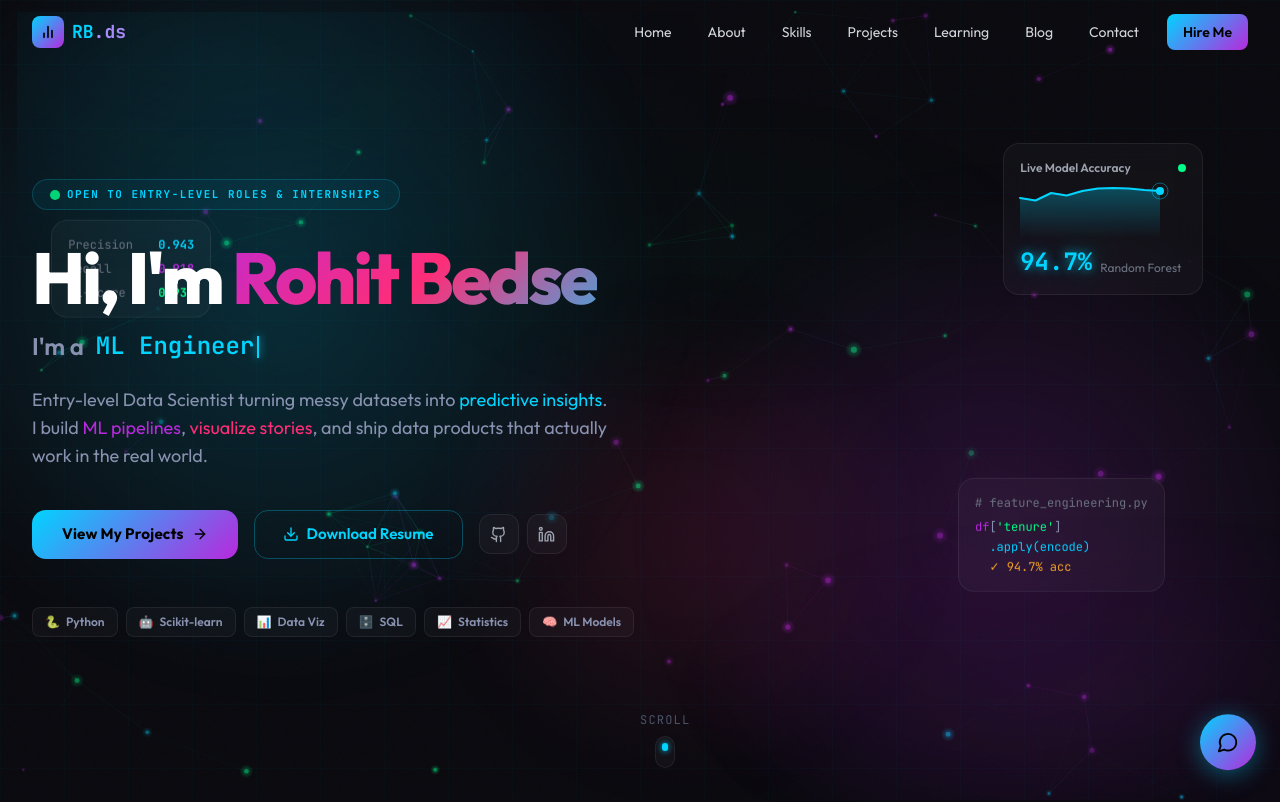
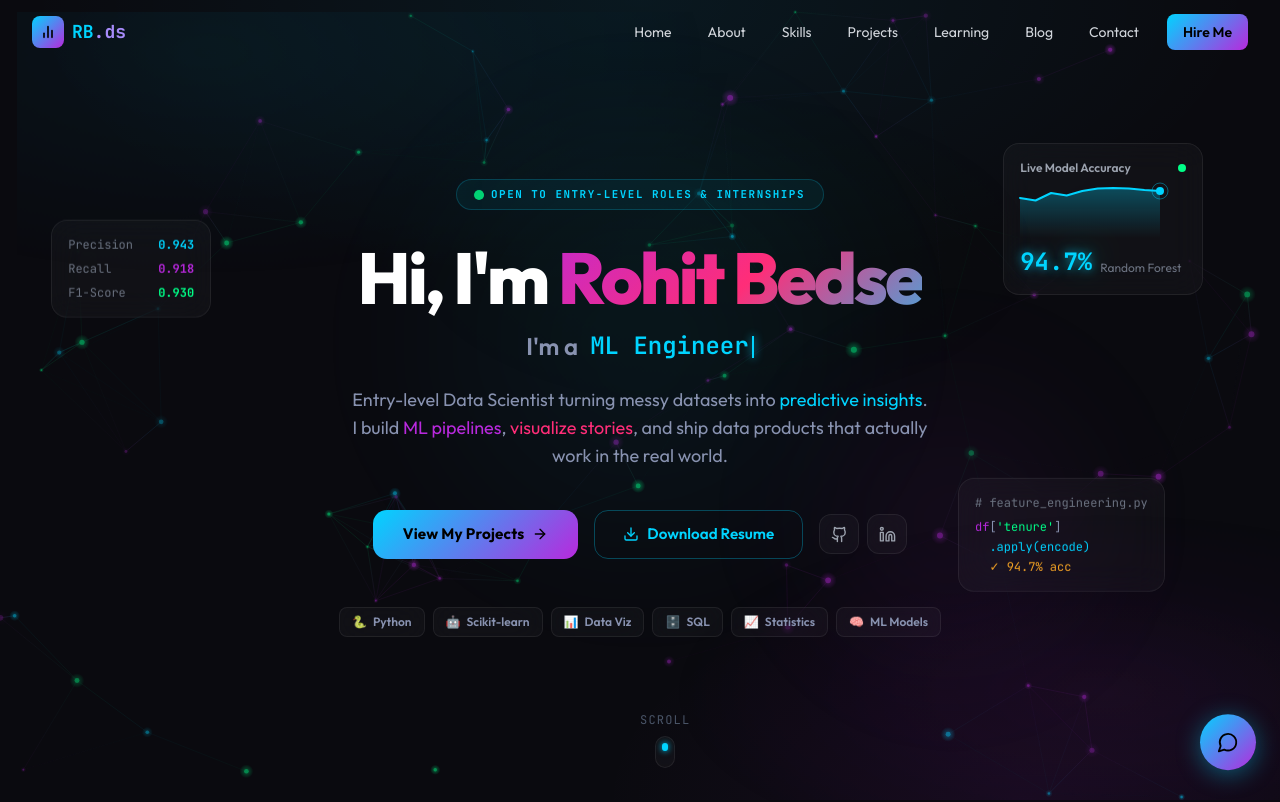
Before and after one commit to rohitbedse/portfolio, a Next.js app: page / in a window 1280 px wide. Shown: the top 802 px of the page. Built offline with nearby package versions, Linux system fonts and the light colour scheme.

Commit message:
fix: clean hero bg (remove grid + giant orbs), center all hero text

```diff
--- a/src/app/page.tsx
+++ b/src/app/page.tsx
@@ -264,25 +264,30 @@ export default function HomePage() {
       {/* ══════════ HERO ══════════ */}
       <section
         id="hero"
-        className="relative min-h-screen flex items-center overflow-hidden bg-grid"
+        className="relative min-h-screen flex items-center justify-center overflow-hidden"
+        style={{ background: 'radial-gradient(ellipse 80% 60% at 50% 0%, rgba(0,212,255,0.07) 0%, transparent 60%), radial-gradient(ellipse 60% 50% at 80% 100%, rgba(184,41,221,0.07) 0%, transparent 55%), var(--dark)' }}
       >
         <NeuralCanvas />
 
-        {/* Ambient orbs */}
-        <motion.div className="orb-cyan absolute pointer-events-none"
-          style={{ width: 800, height: 800, top: '-20%', left: '-15%' }}
-          animate={{ x: [0, 70, 0], y: [0, 50, 0] }}
-          transition={{ duration: 14, repeat: Infinity, ease: 'easeInOut' }}
+        {/* Ambient glows — clean & subtle */}
+        <div
+          className="absolute pointer-events-none"
+          style={{
+            width: 600, height: 600,
+            top: '50%', left: '50%',
+            transform: 'translate(-50%, -60%)',
+            background: 'radial-gradient(circle, rgba(0,212,255,0.06) 0%, transparent 70%)',
+            filter: 'blur(40px)',
+          }}
         />
-        <motion.div className="orb-purple absolute pointer-events-none"
-          style={{ width: 700, height: 700, bottom: '-15%', right: '-10%' }}
-          animate={{ x: [0, -60, 0], y: [0, -40, 0] }}
-          transition={{ duration: 12, repeat: Infinity, ease: 'easeInOut', delay: 1 }}
-        />
-        <motion.div className="orb-pink absolute pointer-events-none"
-          style={{ width: 500, height: 500, top: '40%', right: '30%' }}
-          animate={{ x: [0, 40, 0], y: [0, -30, 0] }}
-          transition={{ duration: 10, repeat: Infinity, ease: 'easeInOut', delay: 2 }}
+        <div
+          className="absolute pointer-events-none"
+          style={{
+            width: 400, height: 400,
+            bottom: '10%', right: '10%',
+            background: 'radial-gradient(circle, rgba(184,41,221,0.07) 0%, transparent 70%)',
+            filter: 'blur(50px)',
+          }}
         />
 
         {/* ── Floating Cards ── */}
@@ -327,14 +332,14 @@ export default function HomePage() {
 
         {/* ── Hero Content ── */}
         <motion.div
-          className="relative z-10 max-w-7xl mx-auto px-4 sm:px-6 lg:px-8 pt-24 pb-20 w-full"
+          className="relative z-10 max-w-4xl mx-auto px-4 sm:px-6 lg:px-8 pt-24 pb-20 w-full text-center"
           style={{ opacity: heroOpacity, y: heroY }}
         >
           <motion.div
             variants={containerV}
             initial="hidden"
             animate="visible"
-            className="max-w-3xl"
+            className="flex flex-col items-center"
           >
             {/* Available badge */}
             <motion.div variants={itemV} className="mb-8">
@@ -351,13 +356,13 @@ export default function HomePage() {
             </motion.h1>
 
             {/* Role typewriter */}
-            <motion.div variants={itemV} className="text-xl md:text-2xl font-semibold mb-6 flex items-center gap-3 flex-wrap">
+            <motion.div variants={itemV} className="text-xl md:text-2xl font-semibold mb-6 flex items-center justify-center gap-3 flex-wrap">
               <span style={{ color: 'var(--text-secondary)' }}>I&apos;m a</span>
               <Typewriter />
             </motion.div>
 
             {/* Description */}
-            <motion.p variants={itemV} className="text-base md:text-lg leading-relaxed mb-10 max-w-xl" style={{ color: 'var(--text-secondary)' }}>
+            <motion.p variants={itemV} className="text-base md:text-lg leading-relaxed mb-10 max-w-xl mx-auto" style={{ color: 'var(--text-secondary)' }}>
               Entry-level Data Scientist turning messy datasets into
               <span style={{ color: 'var(--cyan)' }}> predictive insights</span>.
               I build{' '}
@@ -367,7 +372,7 @@ export default function HomePage() {
             </motion.p>
 
             {/* CTA Buttons */}
-            <motion.div variants={itemV} className="flex flex-wrap gap-4 mb-12">
+            <motion.div variants={itemV} className="flex flex-wrap gap-4 mb-12 justify-center">
               <Link href="/projects" id="hero-cta-projects">
                 <motion.button
                   className="btn-primary flex items-center gap-2"
@@ -404,7 +409,7 @@ export default function HomePage() {
             </motion.div>
 
             {/* Skill chips */}
-            <motion.div variants={itemV} className="flex flex-wrap gap-2">
+            <motion.div variants={itemV} className="flex flex-wrap gap-2 justify-center">
               {[
                 { icon: '🐍', text: 'Python' },
                 { icon: '🤖', text: 'Scikit-learn' },
```
